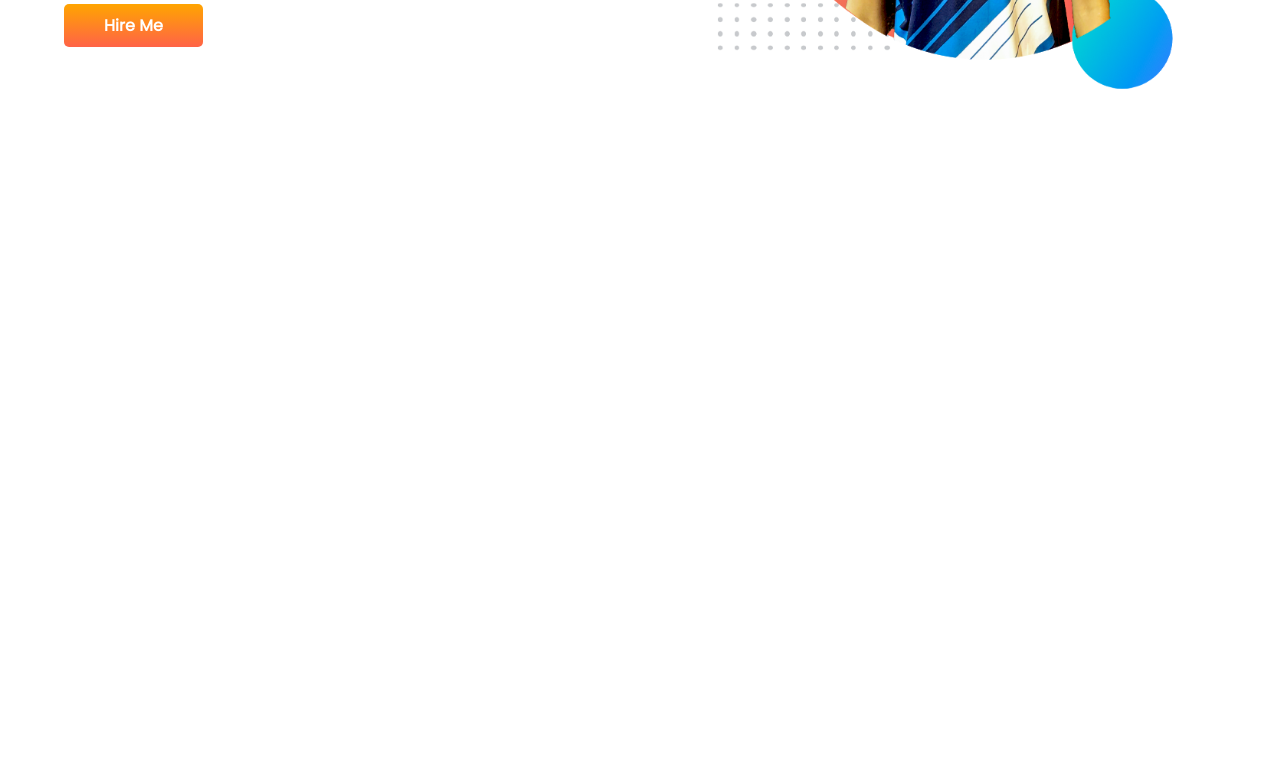
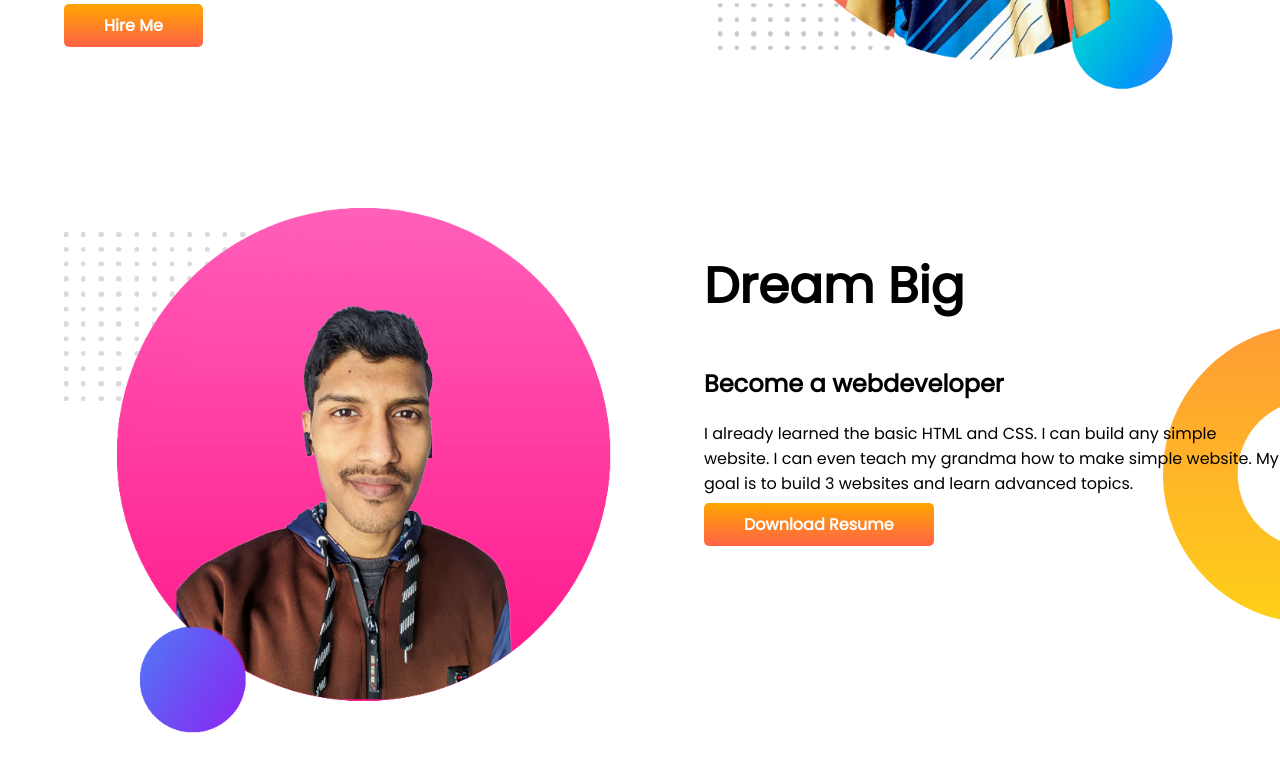
Before and after one commit to nabiursiddique/developer-portfolio, a plain HTML site: page index.html in a window 1280 px wide. Shown: the part 425-1196 px from the top of the page. Before the commit the page ends 800 px from the top, so only its background shows below. Drawn offline with Linux system fonts and the light colour scheme.

Commit message:
seceond section

```diff
--- a/index.html
+++ b/index.html
@@ -32,5 +32,17 @@
         <img src="./images/my-photo-01.png" alt="" />
       </div>
     </section>
+
+    <section class="second-section">
+        <div class="half-width">
+            <img src="./images/my-photo-02.png" alt="">
+        </div>
+        <div class="half-width">
+            <h1>Dream Big</h1>
+            <h2>Become a webdeveloper</h2>
+            <p>I already learned the basic HTML and CSS. I can build any simple website. I can even teach my grandma how to make simple website. My goal is to build 3 websites and learn advanced topics.</p>
+            <a class="link-button" target="_blank" href="https://www.linkedin.com/in/nabiur-siddique-54498a224/">Download Resume</a>
+        </div>
+    </section>
   </body>
 </html>
--- a/style.css
+++ b/style.css
@@ -13,6 +13,7 @@ h1{
 
 section{
     display: flex;
+    margin-bottom: 100px;
 }
 .first-section{
     background-image: url(./images/top-banner.png);
@@ -34,3 +35,8 @@ section{
     border-radius: 5px;
 
 }
+.second-section{
+    background-image: url(./images/dream-bg.png);
+    background-repeat: no-repeat;
+    background-position: right;
+}
```
